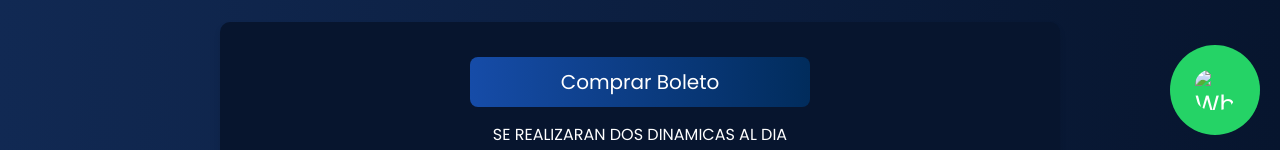
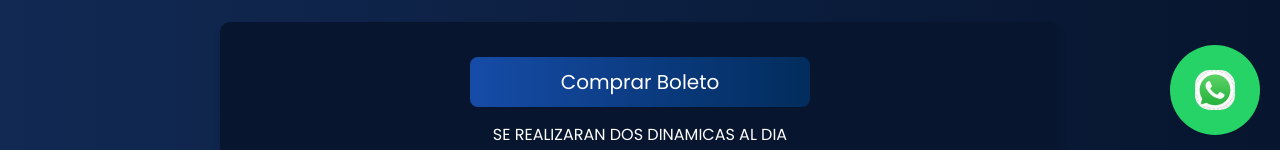
Before and after one commit to mipagina-puntolacer/ganaconyoan, a plain HTML site: page index.html in a window 1280 px wide. Shown: the part 645-795 px from the top of the page. Drawn offline with Linux system fonts and the light colour scheme.

Commit message:
Add files via upload

```diff
--- a/index.html
+++ b/index.html
@@ -285,7 +285,7 @@
     </div>
     </div>
     <a href="https://wa.me/message/2SURYDXUO4ZXJ1" class="whatsapp-button">
-        <img src="img/descarga (4).jpeg" alt="WhatsApp">
+        <img src="descarga (4).jpeg" alt="WhatsApp">
     </a>
 </body>
 </html>
```
